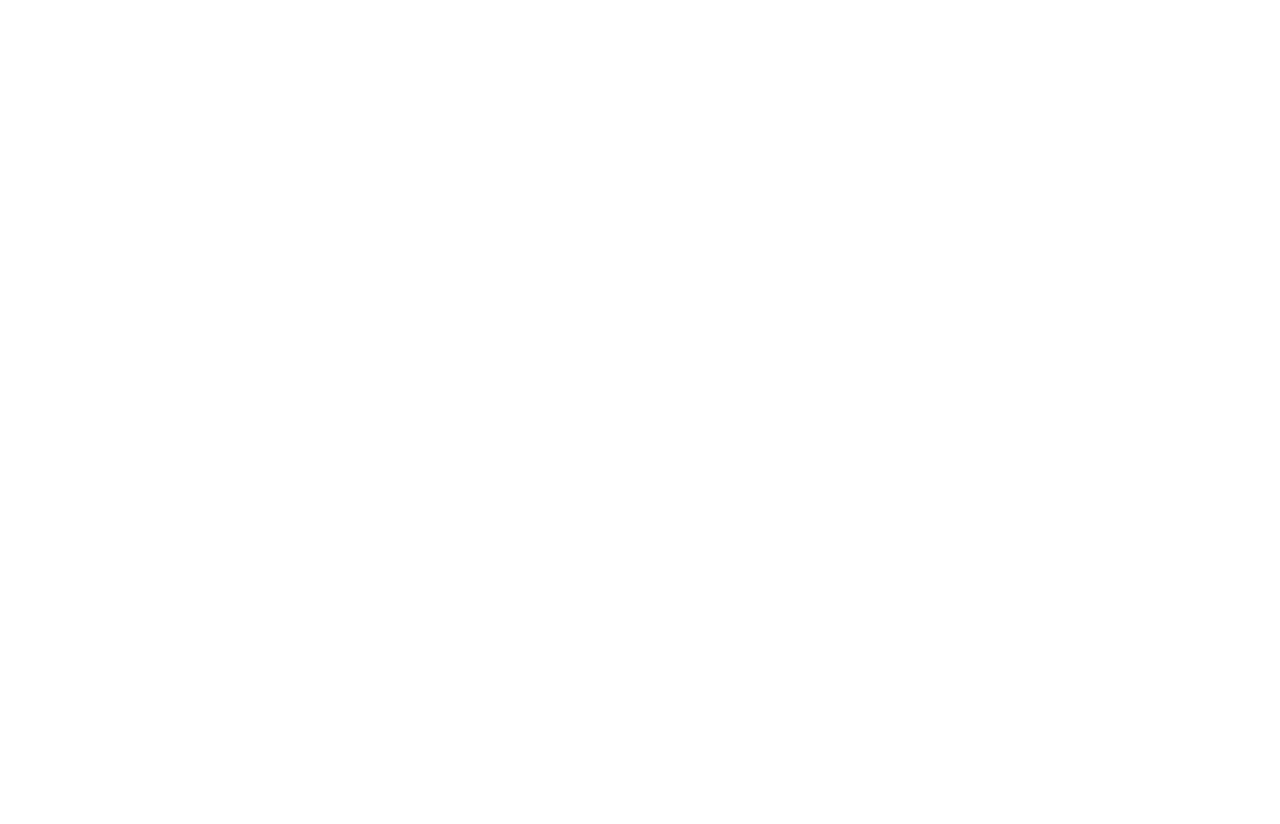
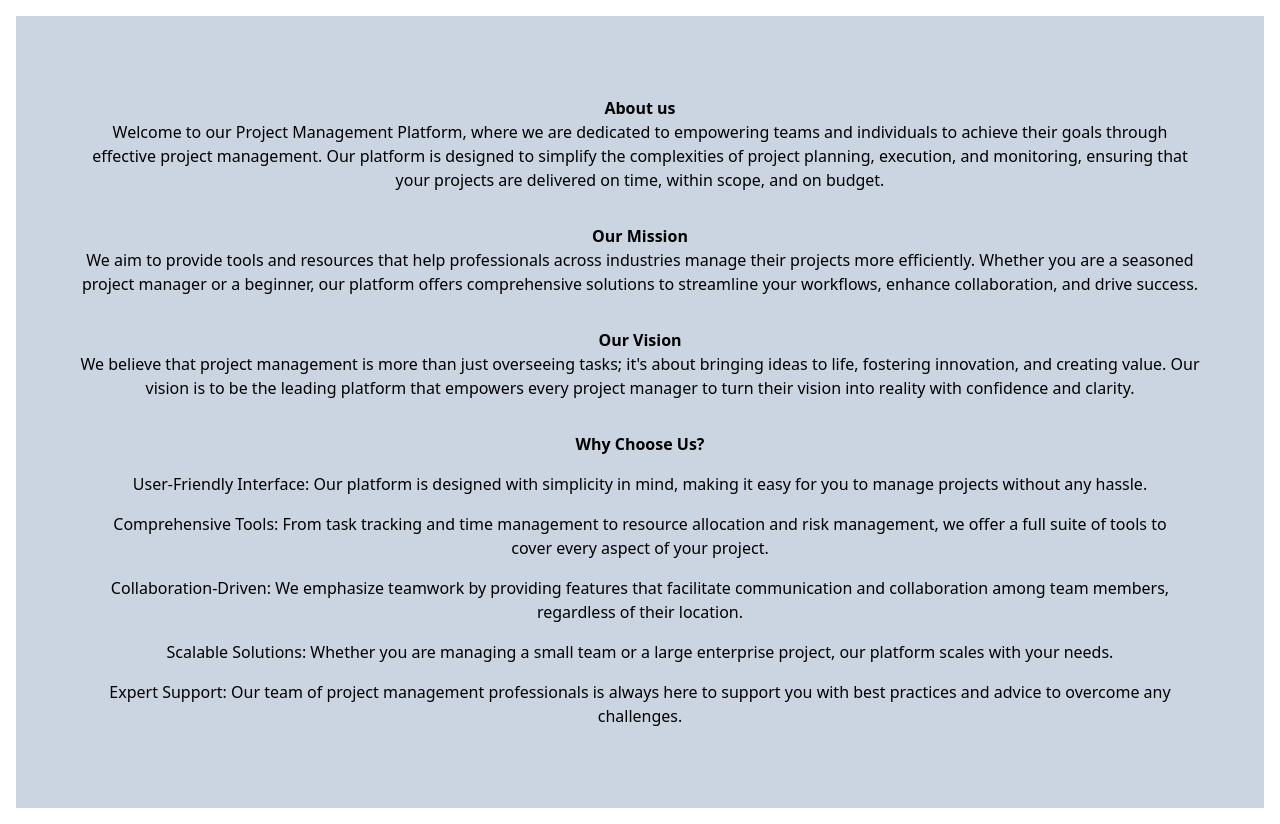
Before and after one commit to kiprotichabiud/Project-management, a React (Vite) app: page /about in a window 1280 px wide. Before the commit this address had no page. Before the commit the page ends 800 px from the top, so only its background shows below. Built offline with nearby package versions, Linux system fonts and the light colour scheme.

Commit message:
created an about component

```diff
--- a/src/App.jsx
+++ b/src/App.jsx
@@ -4,6 +4,7 @@
 import SignUp from './components/SignUp';
 import Login from './components/Login';
 import ProjectPage from './components/ProjectPage';
+import About from './components/About';
 
 
 function App() {
@@ -12,6 +13,7 @@
     <Router>
       <Routes>
         <Route path="/" element={<LandingPage />} />
+        <Route path="/about" element={<About />} />
         <Route path="/signup" element={<SignUp />} />
         <Route path="/login" element={<Login />} />
         <Route path="/projects" element={<ProjectPage />} />
--- a/src/components/About.jsx
+++ b/src/components/About.jsx
@@ -1,9 +1,26 @@
 import React from 'react'
+
 
 const About = () => {
   return (
-    <div>
+    <div className=' text-center m-4 p-16 justify-center  bg-slate-300'>
+        <h1 className=' font-bold mt-4'>About us</h1>
+      <p>  Welcome to our Project Management Platform, where we are dedicated to empowering teams and individuals to achieve their goals through effective project management. Our platform is designed to simplify the complexities of project planning, execution, and monitoring, ensuring that your projects are delivered on time, within scope, and on budget.</p>
 
+<h1 className=' font-bold mt-8'>Our Mission</h1>
+We aim to provide tools and resources that help professionals across industries manage their projects more efficiently. Whether you are a seasoned project manager or a beginner, our platform offers comprehensive solutions to streamline your workflows, enhance collaboration, and drive success.
+
+<h2 className='font-bold mt-8'> Our Vision</h2>
+We believe that project management is more than just overseeing tasks; it's about bringing ideas to life, fostering innovation, and creating value. Our vision is to be the leading platform that empowers every project manager to turn their vision into reality with confidence and clarity.
+
+<h2 className='font-bold mt-8'>Why Choose Us?</h2>
+<p className=' p-2'>
+<h2 className=' p-2'>User-Friendly Interface: Our platform is designed with simplicity in mind, making it easy for you to manage projects without any hassle.</h2>
+<h2 className='p-2'>Comprehensive Tools: From task tracking and time management to resource allocation and risk management, we offer a full suite of tools to cover every aspect of your project.</h2>
+<h2 className='p-2'>Collaboration-Driven: We emphasize teamwork by providing features that facilitate communication and collaboration among team members, regardless of their location.</h2>
+<h2 className='p-2'>Scalable Solutions: Whether you are managing a small team or a large enterprise project, our platform scales with your needs.</h2>
+<h2 className='p-2'>Expert Support: Our team of project management professionals is always here to support you with best practices and advice to overcome any challenges.</h2>
+</p>
     </div>
   )
 }
```
